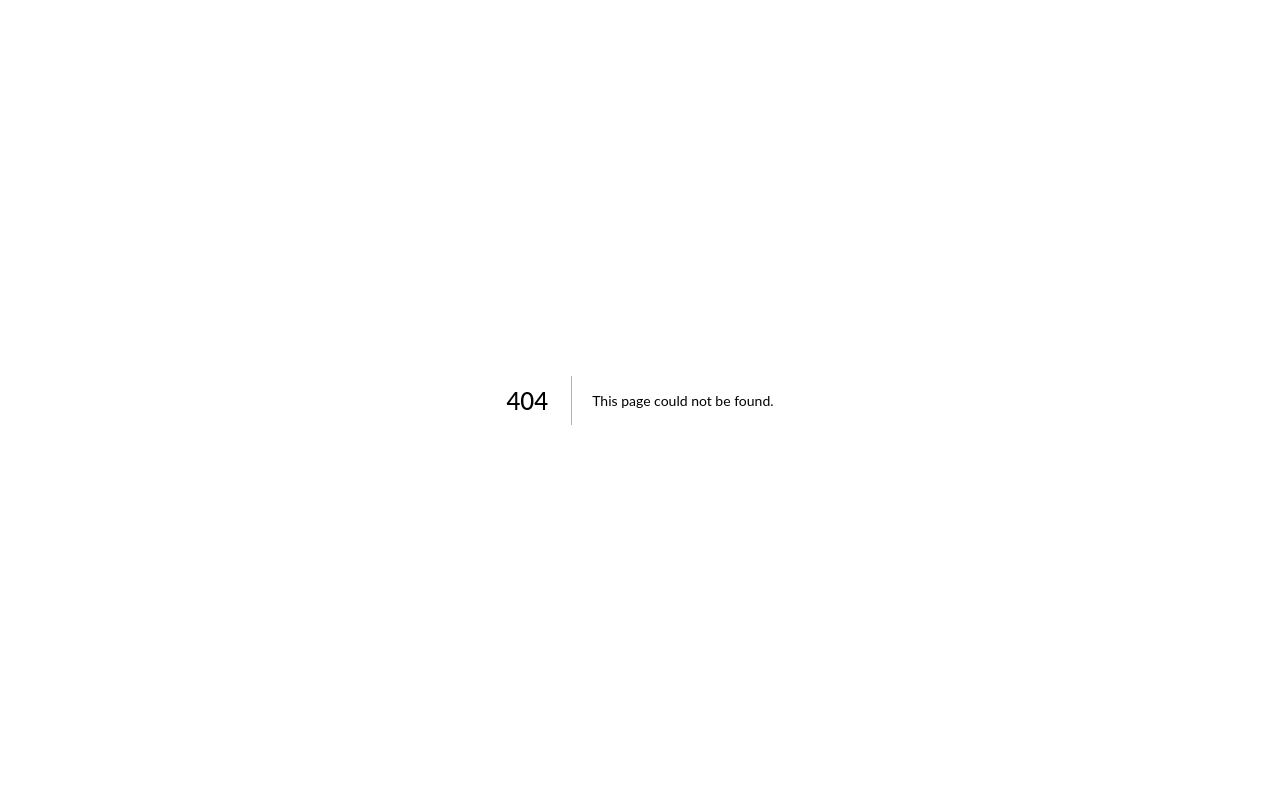
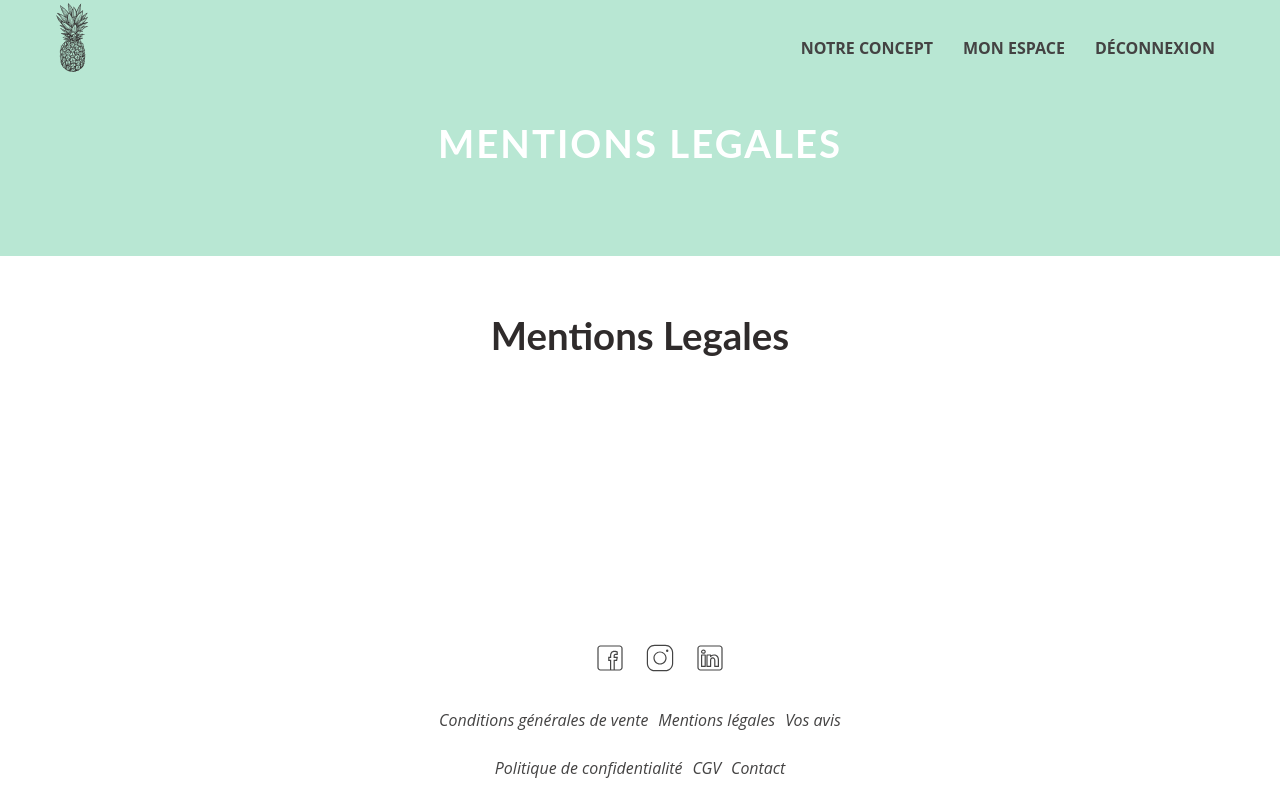
Before and after one commit to mariedx/Nanass, a Next.js app in the folder client/: page /ressources/legalemention in a window 1280 px wide. Before the commit this address had no page. Built offline with nearby package versions, Linux system fonts and the light colour scheme.

Commit message:
#48 add legale mention page

```diff
--- a/client/src/components/Footer/index.jsx
+++ b/client/src/components/Footer/index.jsx
@@ -13,7 +13,7 @@ const Footer = () => (
           </Link>
         </li>
         <li>
-          <Link href="/">
+          <Link href="/ressources/legalemention">
             Mentions légales
           </Link>
         </li>
--- /dev/null
+++ b/client/src/pages/ressources/legalemention.jsx
@@ -0,0 +1,15 @@
+import Layout from 'components/Layout';
+import styles from '../../styles/legalemention.module.scss';
+
+
+const LegaleMention = () => {
+  return (
+    <Layout title="Mentions Legales">
+      <div className={styles.LegaleMention}>
+        <h1>Mentions Legales</h1>
+      </div>
+    </Layout>
+  );
+};
+
+export default LegaleMention;
--- /dev/null
+++ b/client/src/styles/legalemention.module.scss
@@ -0,0 +1,5 @@
+.LegaleMention {
+  text-align: center;
+  padding: 30px;
+  margin: auto;
+}
```
